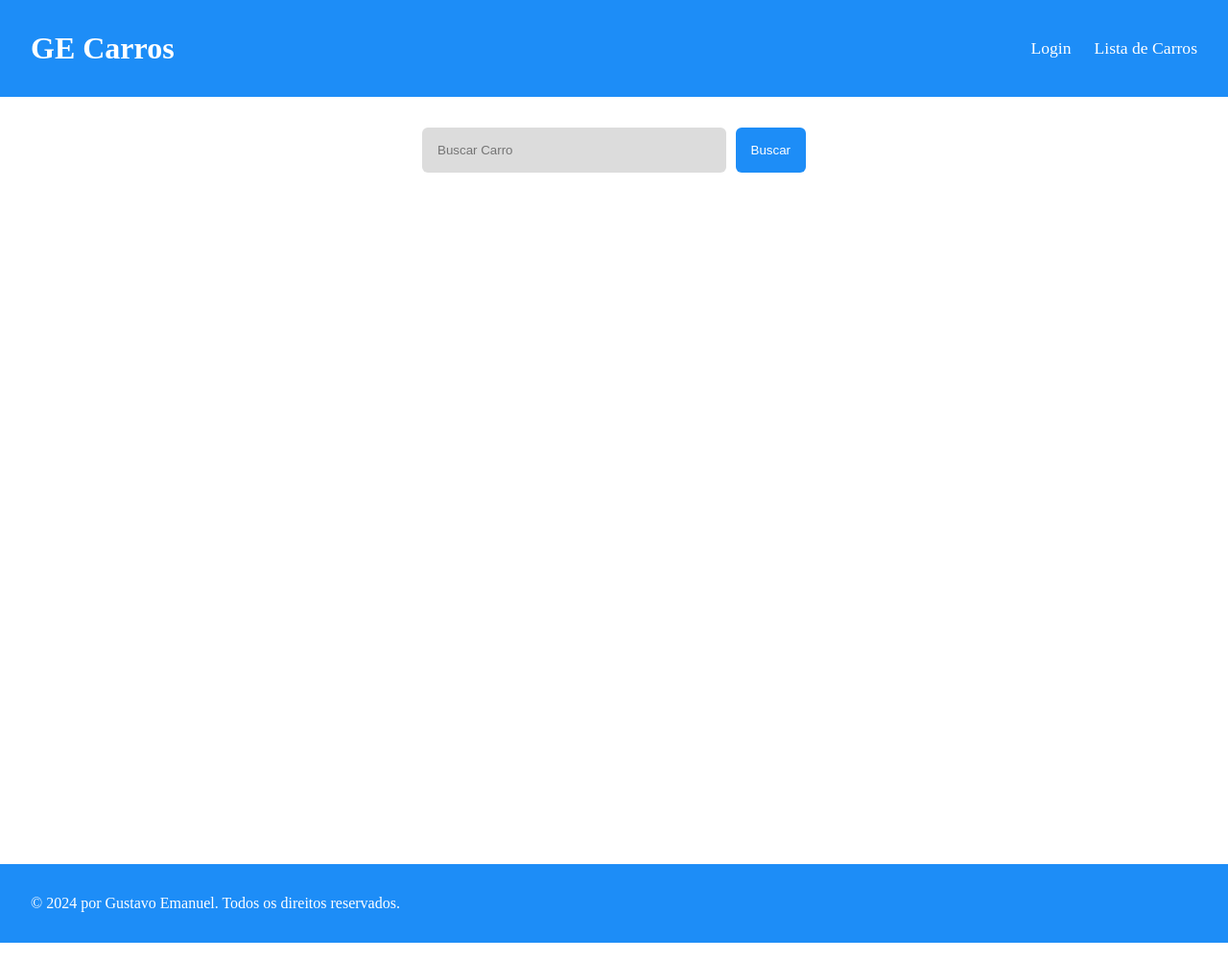
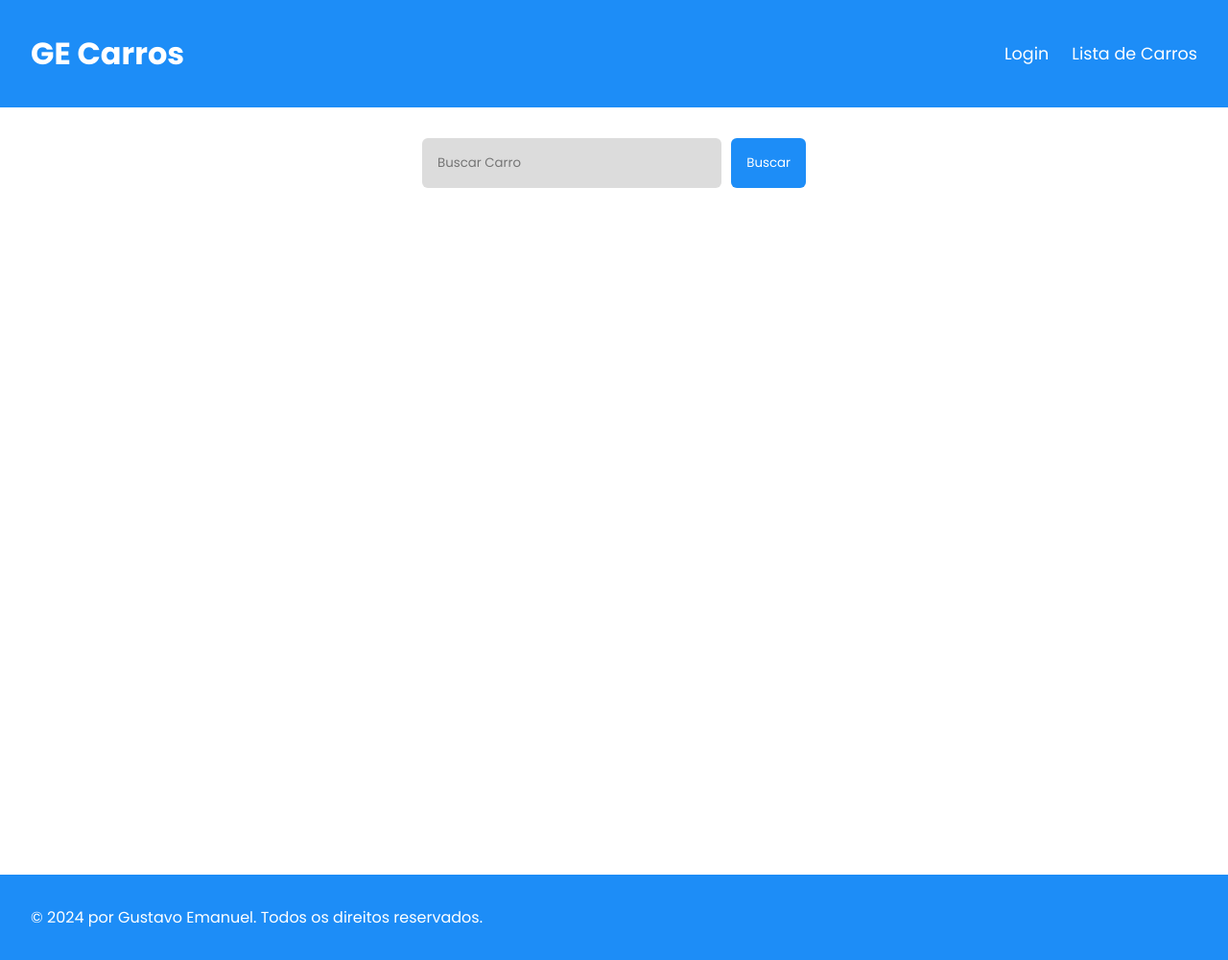
Before and after one commit to GustavoeDev/ge-carros, a Django app: page /cars/ in a window 1280 px wide. Shown: the whole page at 96% size. Run offline with Django 5.2, Linux system fonts and the light colour scheme; data that the repository does not hold is empty.

Commit message:
style: add google fonts for improved typography across the application

```diff
--- a/app/templates/base.html
+++ b/app/templates/base.html
@@ -2,7 +2,16 @@
 <html lang="pt-BR">
   <head>
     <meta charset="UTF-8" />
+    <link rel="preconnect" href="https://fonts.googleapis.com" />
+    <link rel="preconnect" href="https://fonts.gstatic.com" crossorigin />
+
     <meta name="viewport" content="width=device-width, initial-scale=1.0" />
+
+    <link
+      href="https://fonts.googleapis.com/css2?family=Poppins:wght@400;600;700&display=swap"
+      rel="stylesheet"
+    />
+
     <title>GE Carros</title>
     {% load static %}
     <link rel="stylesheet" href="{% static 'css/base.css' %}" />
--- a/static/css/base.css
+++ b/static/css/base.css
@@ -7,6 +7,14 @@
 body {
   background-color: rgba(255, 255, 255, 0.74);
   font-size: 1rem;
+}
+
+body,
+button,
+input,
+textarea {
+  font-family: "Poppins", serif;
+  font-weight: 400;
 }
 
 header,
```
